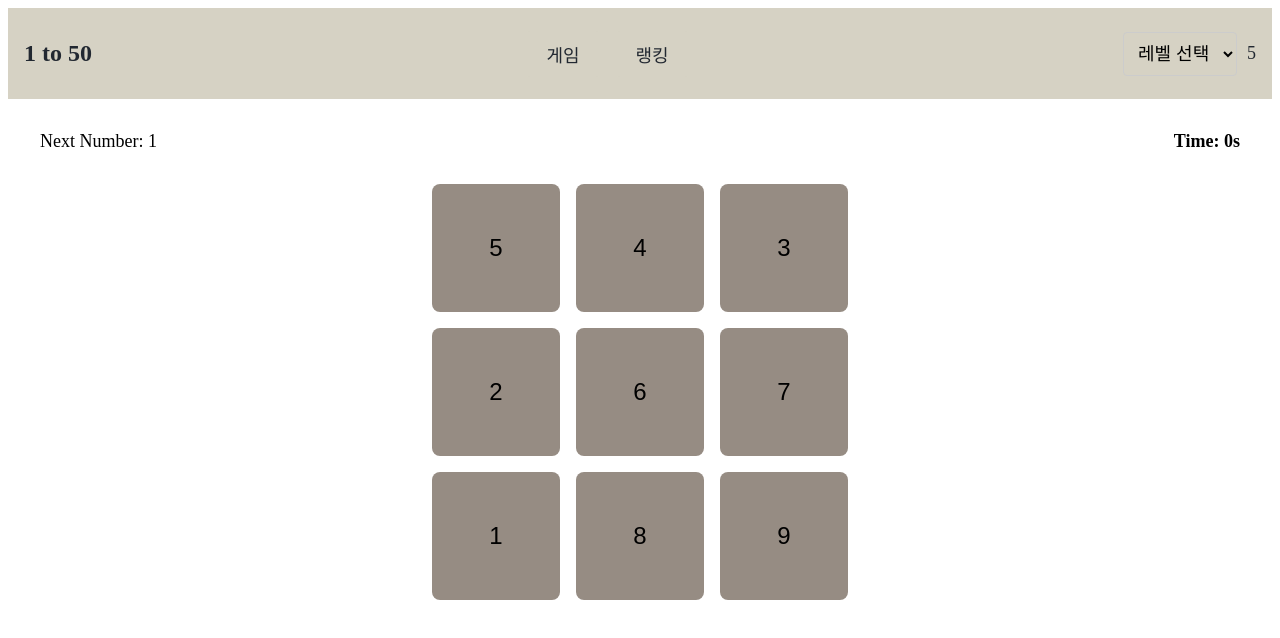
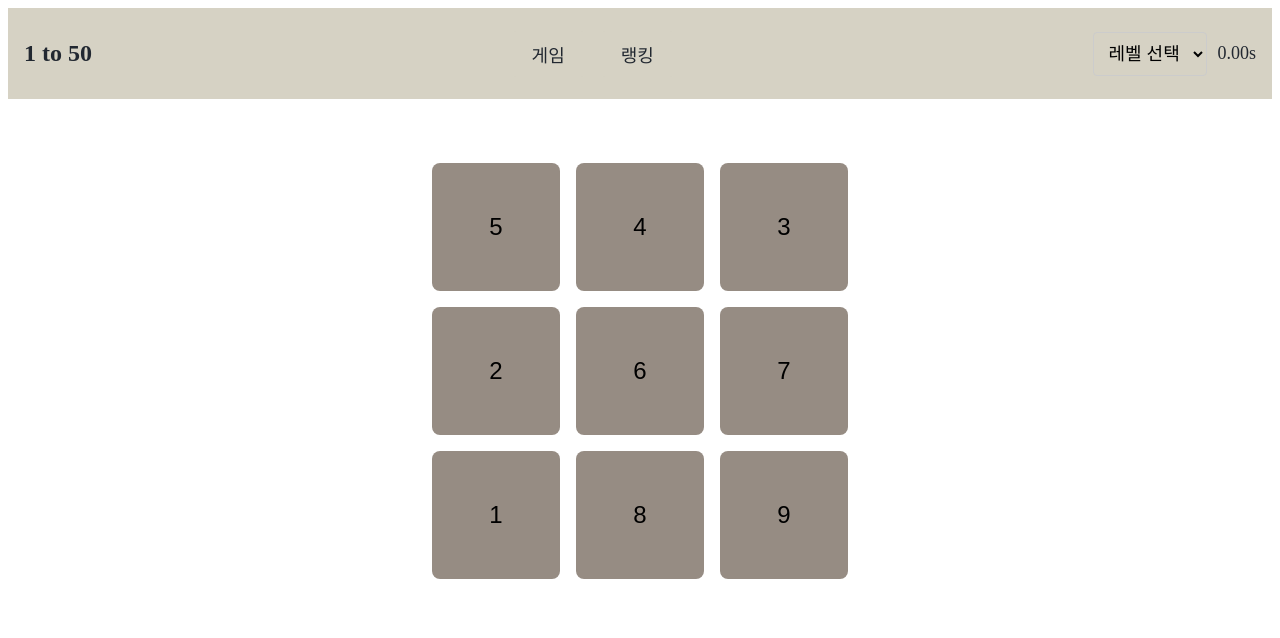
Before and after one commit to AND-SOPT-WEB/YeRimLee, a React (Vite) app in the folder week3/1 to 50/: page / in a window 1280 px wide. Shown: the top 638 px of the page. Built offline with nearby package versions, Linux system fonts and the light colour scheme.

Commit message:
feat: 타이머 헤더로 옮기기

```diff
--- a/week3/1 to 50/src/App.jsx
+++ b/week3/1 to 50/src/App.jsx
@@ -2,12 +2,15 @@ import { ThemeProvider } from "@emotion/react";
 import Header from "./components/Header";
 import theme from "./styles/theme";
 import Game from "./components/Game";
+import { useState } from "react";
 
 function App() {
+  const [timer, setTimer] = useState(0);
+
   return (
     <ThemeProvider theme={theme}>
-      <Header />
-      <Game />
+      <Header timer={timer} />
+      <Game setTimer={setTimer} />
     </ThemeProvider>
   );
 }
--- a/week3/1 to 50/src/components/Game.jsx
+++ b/week3/1 to 50/src/components/Game.jsx
@@ -1,29 +1,28 @@
 /* eslint-disable react-hooks/exhaustive-deps */
+/* eslint-disable react/prop-types */
 import { useState, useEffect, useCallback } from "react";
 import styled from "@emotion/styled";
 
-const Game = () => {
+const Game = ({ setTimer }) => {
   const [numbers, setNumbers] = useState([]);
   const [nextNumber, setNextNumber] = useState(1);
-  const [timer, setTimer] = useState(0);
+  const [timerValue, setTimerValue] = useState(0);
   const [isRunning, setIsRunning] = useState(false);
   const [remainingNumbers, setRemainingNumbers] = useState([]);
 
-  // 처음 렌더링되는 1~9
+  // 최초 1~9
   const initializeNumbers = useCallback(() => {
     const initialNumbers = Array.from({ length: 9 }, (_, i) => i + 1);
     const shuffledInitialNumbers = initialNumbers.sort(
       () => Math.random() - 0.5
     );
     setNumbers(shuffledInitialNumbers);
-    // 10 ~ 18
+    // 이후 10~18
     setRemainingNumbers(Array.from({ length: 9 }, (_, i) => i + 10));
   }, []);
 
   // 숫자 클릭 핸들러
   const handleNumberClick = (num) => {
-    console.log(remainingNumbers);
-
     if (num === nextNumber) {
       if (!isRunning) {
         setIsRunning(true);
@@ -37,14 +36,14 @@ const Game = () => {
         // 클릭한 숫자 제거
         const updatedNumbers = prev.filter((n) => n !== num);
 
-        // remainingNumbers에서 무작위로 다음 숫자 선택
+        // 10~18에서 무작위로 다음 숫자 선택
         if (remainingNumbers.length > 0) {
           const randomIndex = Math.floor(
             Math.random() * remainingNumbers.length
           );
           const nextRandomNumber = remainingNumbers[randomIndex];
 
-          // 선택한 숫자를 제외하여 remainingNumbers 업데이트
+          // 선택한 숫자를 제외
           const updatedRemainingNumbers = remainingNumbers.filter(
             (n) => n !== nextRandomNumber
           );
@@ -63,20 +62,21 @@ const Game = () => {
     let interval;
     if (isRunning) {
       interval = setInterval(() => {
-        setTimer((prev) => parseFloat((prev + 0.01).toFixed(2)));
+        setTimerValue((prev) => parseFloat((prev + 0.01).toFixed(2)));
+        setTimer((prev) => prev + 0.01); // Update timer in App
       }, 10);
-    } else if (!isRunning && timer !== 0) {
+    } else if (!isRunning && timerValue !== 0) {
       clearInterval(interval);
     }
     return () => clearInterval(interval);
-  }, [isRunning]);
-
+  }, [isRunning, setTimer]);
+  // 초기화
   useEffect(() => {
     if (nextNumber > 18) {
       setIsRunning(false);
-      alert(`Game Over! Time: ${timer} seconds`);
+      alert(`Game Over! Time: ${timerValue} seconds`);
     }
-  }, [nextNumber, timer]);
+  }, [nextNumber, timerValue]);
 
   useEffect(() => {
     initializeNumbers();
@@ -84,10 +84,6 @@ const Game = () => {
 
   return (
     <GameContainer>
-      <Header>
-        <div>Next Number: {nextNumber}</div>
-        <Timer>Time: {timer}s</Timer>
-      </Header>
       <Board>
         {numbers.map((num) => (
           <Card key={num} onClick={() => handleNumberClick(num)}>
@@ -127,15 +123,3 @@ const Card = styled.button`
   background-color: ${({ theme }) => theme.colors.card};
   cursor: pointer;
 `;
-
-const Header = styled.div`
-  display: flex;
-  justify-content: space-between;
-  width: 100%;
-  font-size: 18px;
-`;
-
-const Timer = styled.div`
-  font-size: 18px;
-  font-weight: bold;
-`;
--- a/week3/1 to 50/src/components/Header.jsx
+++ b/week3/1 to 50/src/components/Header.jsx
@@ -1,22 +1,14 @@
+/* eslint-disable react/prop-types */
 import styled from "@emotion/styled";
-import { useState, useEffect } from "react";
+import { useState } from "react";
 
-export default function Header() {
+export default function Header({ timer }) {
+  // 추후 level 반영
   const [level, setLevel] = useState(0);
-  const [timer, setTimer] = useState(0);
 
   const handleLevelChange = (event) => {
     setLevel(event.target.value);
   };
-
-  // 일단은 타이머가 1초마다 증가하도록 설정
-  useEffect(() => {
-    const interval = setInterval(() => {
-      setTimer((prev) => prev + 1);
-    }, 1000);
-
-    return () => clearInterval(interval);
-  }, []);
 
   return (
     <GameHeader>
@@ -32,7 +24,7 @@ export default function Header() {
           <option value={2}>레벨 2</option>
           <option value={3}>레벨 3</option>
         </Select>
-        <TimerDisplay>{timer}</TimerDisplay>
+        <TimerDisplay>{timer.toFixed(2)}s</TimerDisplay>
       </LevelSelectContainer>
     </GameHeader>
   );
```
